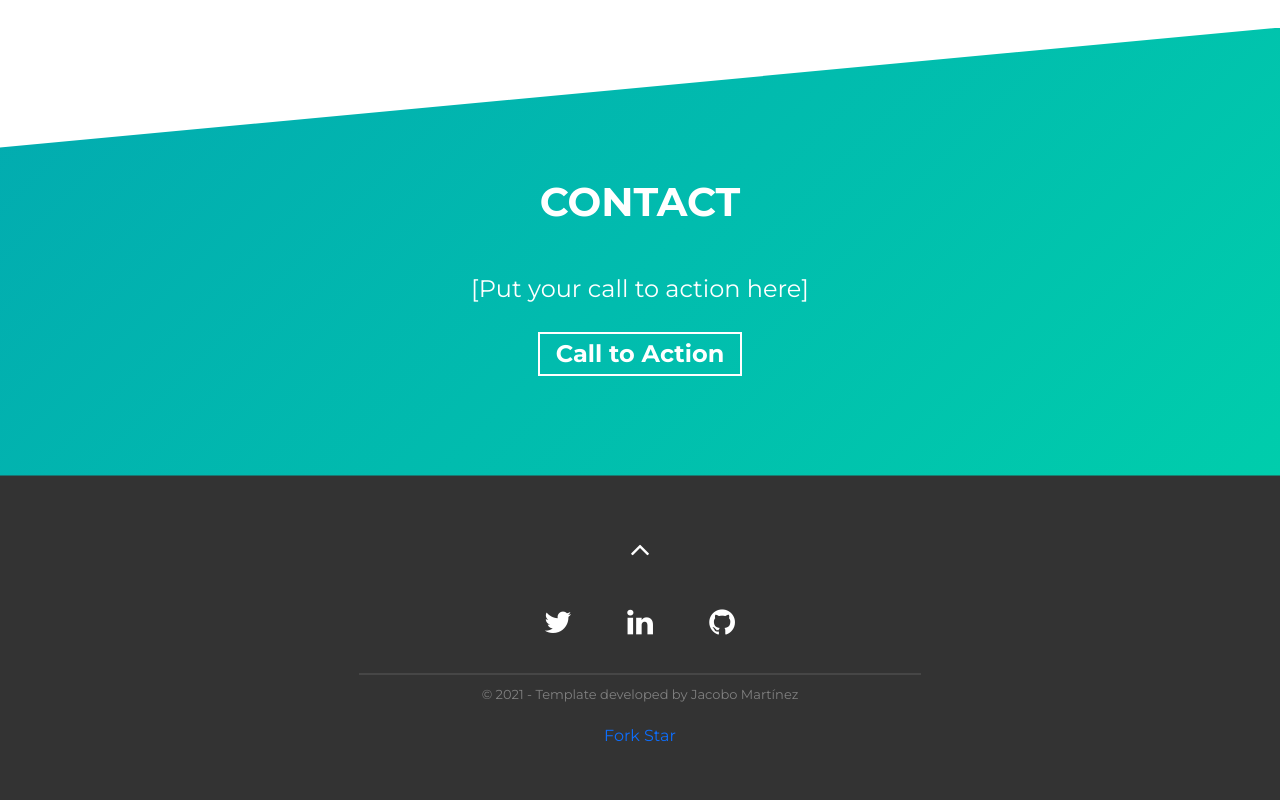
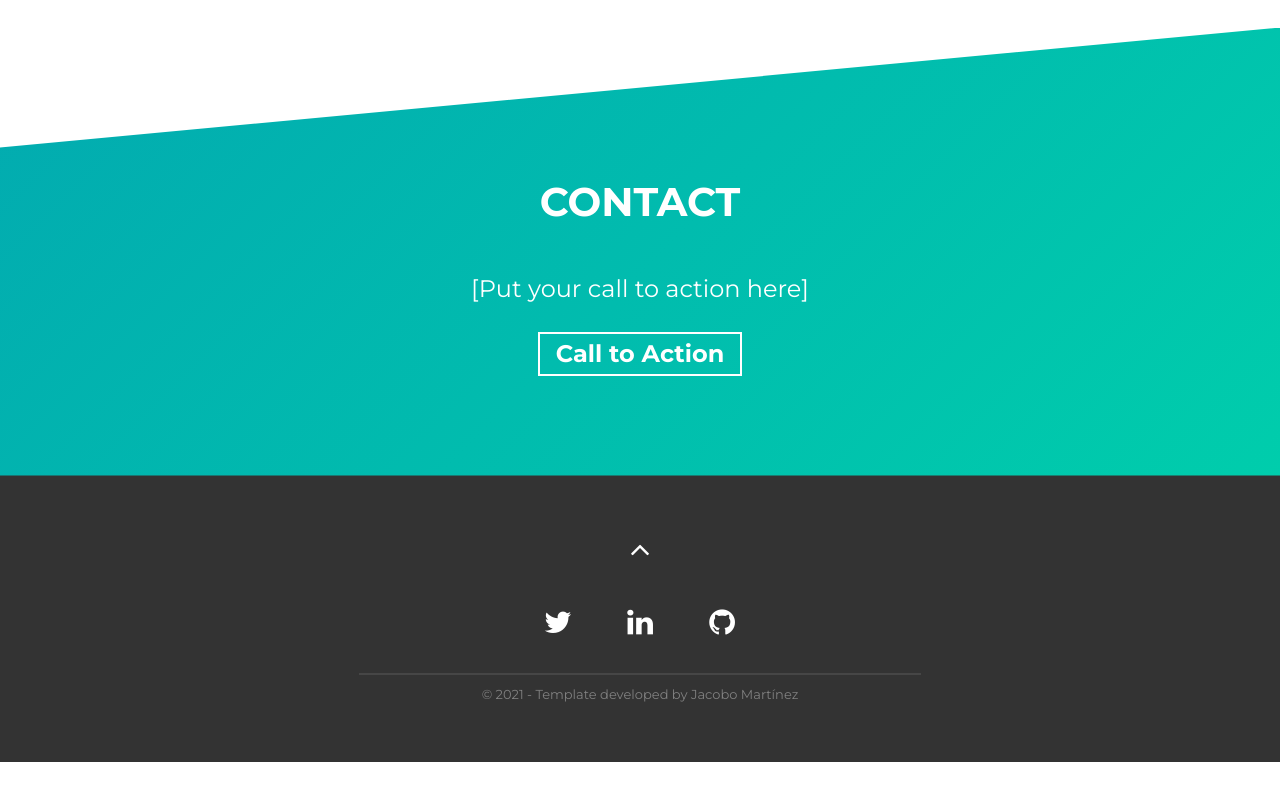
Before and after one commit to akhmadmamirov/oldPortfolio, a website built with Parcel: page src/index.html in a window 1280 px wide. Shown: the part 3758-4558 px from the top of the page. After the commit the page ends 4520 px from the top, so only its background shows below. Built offline with nearby package versions, Linux system fonts and the light colour scheme.

Commit message:
Update index.html

```diff
--- a/src/index.html
+++ b/src/index.html
@@ -309,32 +309,7 @@
           >
         </p>
 
-        <!-- TO DO: remove this entire paragraph once you finish your portfolio -->
-        <p class="mt-3 pt-3">
-          <a
-            rel="noreferrer"
-            class="github-button"
-            href="https://github.com/cobidev/simplefolio/fork"
-            data-icon="octicon-repo-forked"
-            data-size="large"
-            data-show-count="true"
-            aria-label="Fork ntkme/github-buttons on GitHub"
-            >Fork</a
-          >
-          <a
-            rel="noreferrer"
-            class="github-button"
-            href="https://github.com/cobidev/simplefolio"
-            data-icon="octicon-star"
-            data-size="large"
-            data-show-count="true"
-            aria-label="Star cobidev/simplefolio on GitHub"
-            >Star</a
-          >
-        </p>
-      </div>
-    </footer>
-    <!-- /END Footer Section -->
+
 
     <script defer type="module" src="index.js"></script>
   </body>
```
